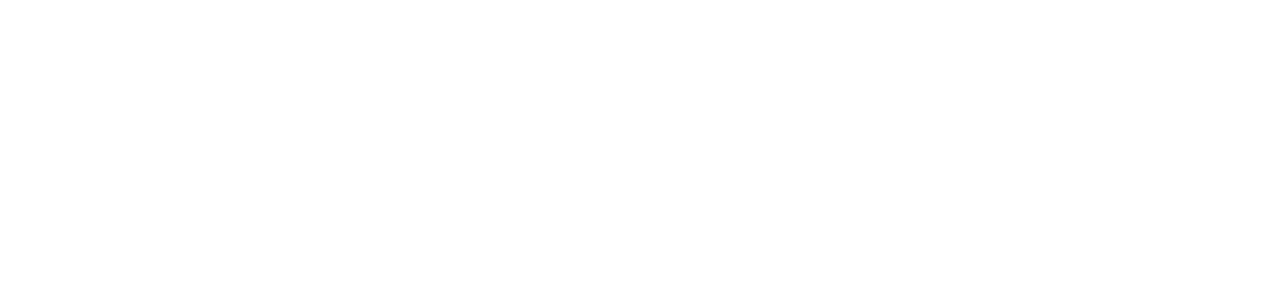
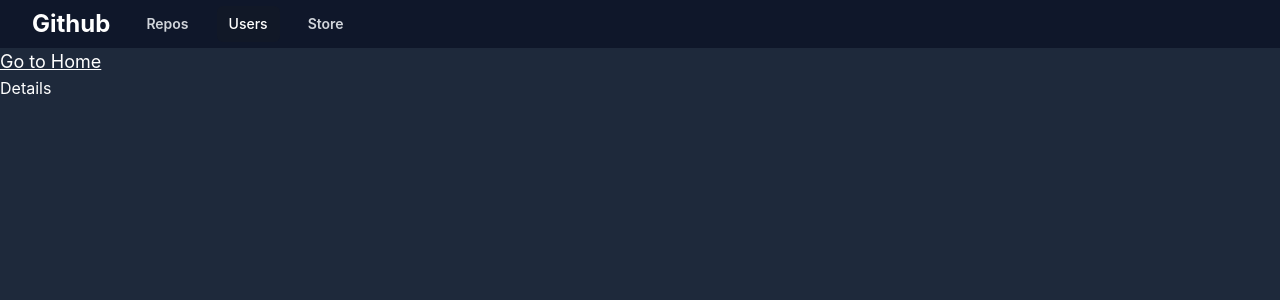
Before and after one commit to frontend-training-x/github-client-wrapper, a React (Create React App) app: page /users in a window 1280 px wide. Before the commit this address had no page. Shown: the top 300 px of the page. Built offline with nearby package versions, Linux system fonts and the light colour scheme.

Commit message:
feat: add usersPage

```diff
--- a/src/components/navbar/navbar.jsx
+++ b/src/components/navbar/navbar.jsx
@@ -40,7 +40,7 @@
       href: '#',
       current: isCurrentPath('/repos'),
     },
-    { name: 'Users', href: '#', current: isCurrentPath('/users') },
+    { name: 'Users', href: '/users', current: isCurrentPath('/users') },
     {
       name: 'Store',
       href: '/store',
--- /dev/null
+++ b/src/page-components/UserPage/index.jsx
@@ -0,0 +1,5 @@
+function UserPage() {
+  return <div className="text-white">usuario</div>;
+}
+
+export default UserPage;
--- a/src/page-components/index.jsx
+++ b/src/page-components/index.jsx
@@ -18,6 +18,10 @@
       <Link className="underline" to="/store">
         Go to store
       </Link>
+      <br />
+      <Link className="underline" to="/users">
+        Go to users
+      </Link>
     </main>
   );
 }
--- /dev/null
+++ b/src/page-components/usersPage/index.jsx
@@ -0,0 +1,21 @@
+import { Link, Outlet } from 'react-router-dom';
+
+import Navbar from '../../components/navbar';
+
+function UsersPage() {
+  return (
+    <div className="bg-slate-800 min-h-screen">
+      <Navbar />
+      <div className="text-white">
+        <Link to="/" className="underline text-lg">
+          Go to Home
+        </Link>
+        <br />
+        <Link to="details">Details</Link>
+      </div>
+      <Outlet />
+    </div>
+  );
+}
+
+export default UsersPage;
--- a/src/routes.jsx
+++ b/src/routes.jsx
@@ -2,6 +2,8 @@
 
 import HomePage from './page-components/index';
 import StorePage from './page-components/store';
+import UserPage from './page-components/UserPage';
+import UsersPage from './page-components/usersPage';
 
 // Define your routes here
 function RoutesTree() {
@@ -9,6 +11,10 @@
     <Routes>
       <Route path="/" element={<HomePage />} />
       <Route path="/store" element={<StorePage />} />
+
+      <Route path="/users/*" element={<UsersPage />}>
+        <Route path="details" element={<UserPage />} />
+      </Route>
     </Routes>
   );
 }
```
